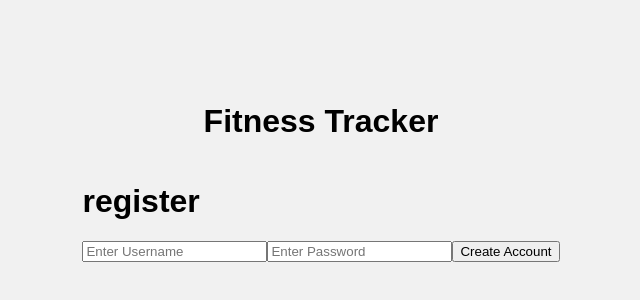
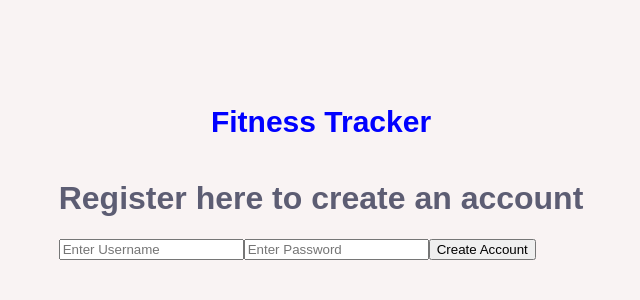
Before and after one commit to JorgeR-Hi/Front-end-Fitness-Tracker, a React app: page /register in a window 1280 px wide. Shown: the part 248-548 px from the top of the page, without its empty margins (319-959 px from the left). Built offline with nearby package versions, Linux system fonts and the light colour scheme.

Commit message:
some css

```diff
--- a/src/components/app.js
+++ b/src/components/app.js
@@ -1,6 +1,7 @@
 import React, {useState, useEffect} from "react";
 import {Routes, Route, useNavigate} from"react-router-dom"
 import {Register, Nav} from "./index"
+import "./style.css"
 
 
 function App(){
@@ -23,8 +24,8 @@ function App(){
     }, [])
    return (
     <>
-    <div id="Title">
-        <h1>Fitness Tracker</h1>
+    <div>
+        <h1 className="title">Fitness Tracker</h1>
     </div>
 
     <Routes>
--- a/src/components/registering.js
+++ b/src/components/registering.js
@@ -1,7 +1,7 @@
 import React, {useState} from "react";
 import {useNavigate} from "react-router-dom"
 import { registerUser } from "./endpoints/user";
-
+import "./style.css"
 
 function Register({setToken}){
     const [username, setUsername] = useState("");
@@ -32,7 +32,7 @@ function Register({setToken}){
 
     return (
         <div id="register">
-            <h1>register</h1>
+            <h1 className="welcomeMsg">Register here to create an account</h1>
             <form onSubmit={handleSubmit}>
                 <input
                 type="text"
--- a/src/components/style.css
+++ b/src/components/style.css
@@ -11,21 +11,23 @@ body {
     align-items: center;
     justify-content: center;
     height: 100vh;
-    background-color: #f1d8d8;
+    background-color: #f9f3f3;
     padding: 20px;
   }
 
-  .Title{
+  .title{
+    color:blue;
     font-size: 30px;
     display: flex;
     justify-content: center;
     align-items: center;
     flex-direction: column;
-animation-duration:4s;
+
   }
 
-  .welcomemsg{
-    font-size: 15px;
+  .welcomeMsg{
+    color:rgb(93, 93, 115);
+    font-size: 30 px;
     display: flex;
     align-items: center;
     flex-direction: column;
```
